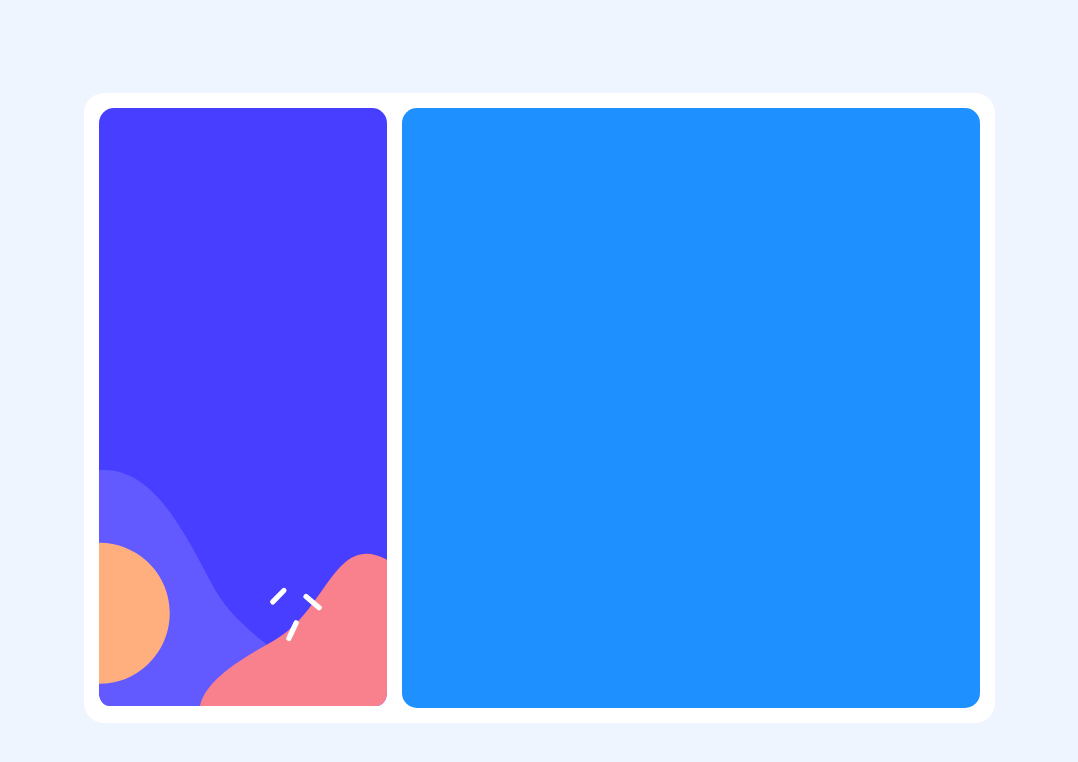
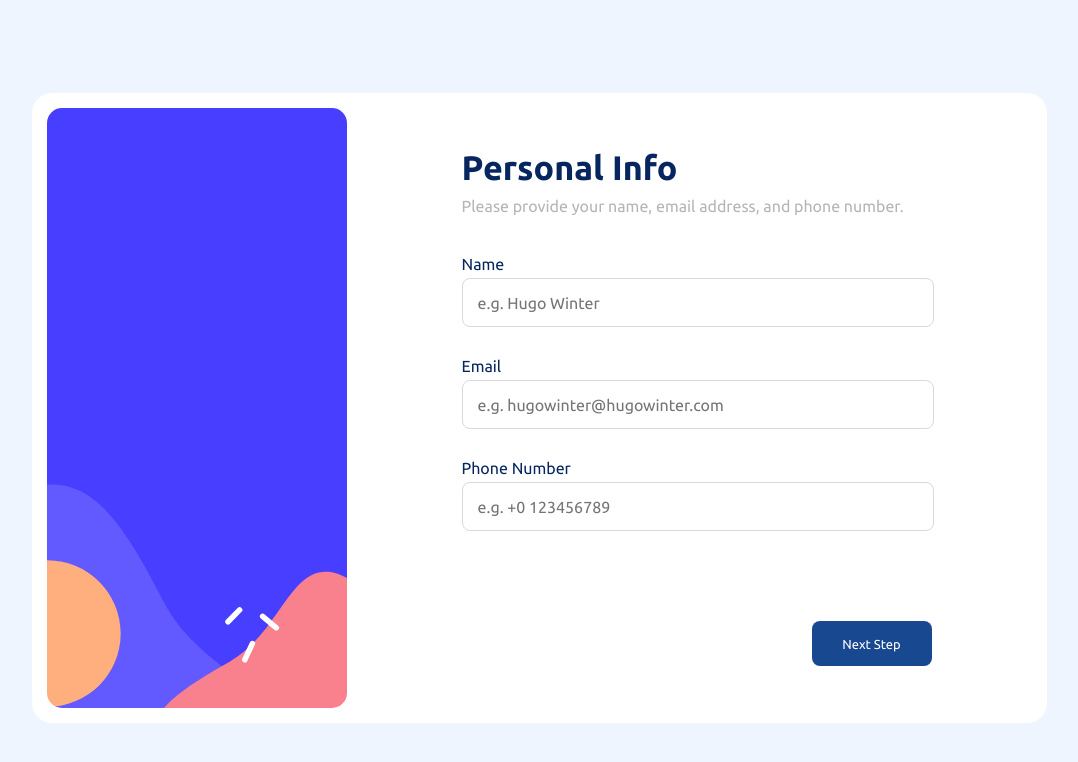
Before and after one commit to winterhugo/form-project, a plain HTML site: page index.html in a window 1280 px wide. Shown: the whole page, without its empty margins (109-1187 px from the left). Drawn offline with Linux system fonts and the light colour scheme.

Commit message:
Made the form for page 1

```diff
--- a/index.html
+++ b/index.html
@@ -6,12 +6,35 @@
     <meta name="viewport" content="width=device-width, initial-scale=1.0">
     <title>Multi-step Form</title>
     <link rel="stylesheet" href="styles.css">
+    <link rel="preconnect" href="https://fonts.googleapis.com">
+    <link rel="preconnect" href="https://fonts.gstatic.com" crossorigin>
+    <link href="https://fonts.googleapis.com/css2?family=Ubuntu:wght@400;500;700&display=swap" rel="stylesheet">
 </head>
 <body>
     <div class="section">
         <div class="box">
             <div class="image"></div>
-            <div class="form"></div>
+            <div class="form-box">
+                <form class="form" id>
+                    <header class="header">
+                        <h2>Personal Info</h2>
+                        <p class="subHeader">Please provide your name, email address, and phone number.</p>
+                    </header>
+                    <div class="form-entity">
+                        <label for="name">Name</label>
+                        <input type="text" id="name" placeholder="e.g. Hugo Winter" required>
+                    </div>
+                    <div class="form-entity">
+                        <label for="email">Email</label>
+                        <input type="email" id="email" placeholder="e.g. hugowinter@hugowinter.com" required>
+                    </div>
+                    <div class="form-entity">
+                        <label for="phoneNumber">Phone Number </label>
+                        <input type="tel"" id="phoneNumber" placeholder="e.g. +0 123456789" required>
+                    </div>
+                    <div class="btn-box"><input class="btn" type="submit" value="Next Step"></input></div>
+                </form>
+            </div>
         <div>
     </div>
 </body>
--- a/styles.css
+++ b/styles.css
@@ -1,5 +1,7 @@
 body {
     background-color: #eef5ff;
+    font-family: 'Ubuntu', sans-serif;
+    color: #07265f;
 }
 
 
@@ -15,8 +17,8 @@ body {
 
 .box {
     background-color: #fff;
-    width: 70vw;
-    height: 75vh;
+    width: 1000px;
+    height: 600px;
     border-radius: 20px;
     display: flex;
     flex-direction: row;
@@ -27,6 +29,7 @@ body {
 }
 
 .image {
+    min-width: 300px;
     background-image: url(images/bg-sidebar-desktop.svg);
     background-repeat: no-repeat;
     background-size: 100%;
@@ -34,8 +37,76 @@ body {
     border-radius: 15px;
 }
 
-.form {
-    background-color: dodgerblue;
+.form-box {
     flex-grow: 2;
     border-radius: 15px;
+    display: flex;
+    justify-content: center;
 }
+
+/* Form */
+
+.form {
+    width: 470px;
+}
+
+.header {
+    display: block;
+}
+
+h2 {
+    font-size: 34px;
+    margin-bottom: 0;
+    margin-top: 40px;
+}
+
+.subHeader {
+    color: #b4b5ba;
+    margin-top: 10px;
+    margin-bottom: 40px;
+}
+
+input {
+    display: block;
+    width: 440px;
+    border-radius: 8px;
+    height: 45px;
+    margin-top: 5px;
+    margin-bottom: 30px;
+    font-size: 16px;
+    padding-left: 15px;
+    padding-right: 15px;
+    border: 1px solid #d9d8dd;
+    font-family: inherit;
+    color: #07265f;
+}
+
+input:focus {
+    border: 1px solid #5349a9;
+}
+
+.btn-box {
+    display: flex;
+    flex-direction: column;
+    align-items: flex-end;
+}
+
+.btn {
+    width: 120px;
+    background-color: #184890;
+    border: none;
+    border-radius: 8px;
+    padding: 15px 25px 15px 25px;
+    color: white;
+    margin-top: 60px;
+    font-size: 13px;
+}
+
+.btn:hover {
+    opacity: 0.9;
+}
+
+.btn:active {
+    position: relative;
+    left: 5px;
+}
```
Also changed, not shown: 1 other file.
